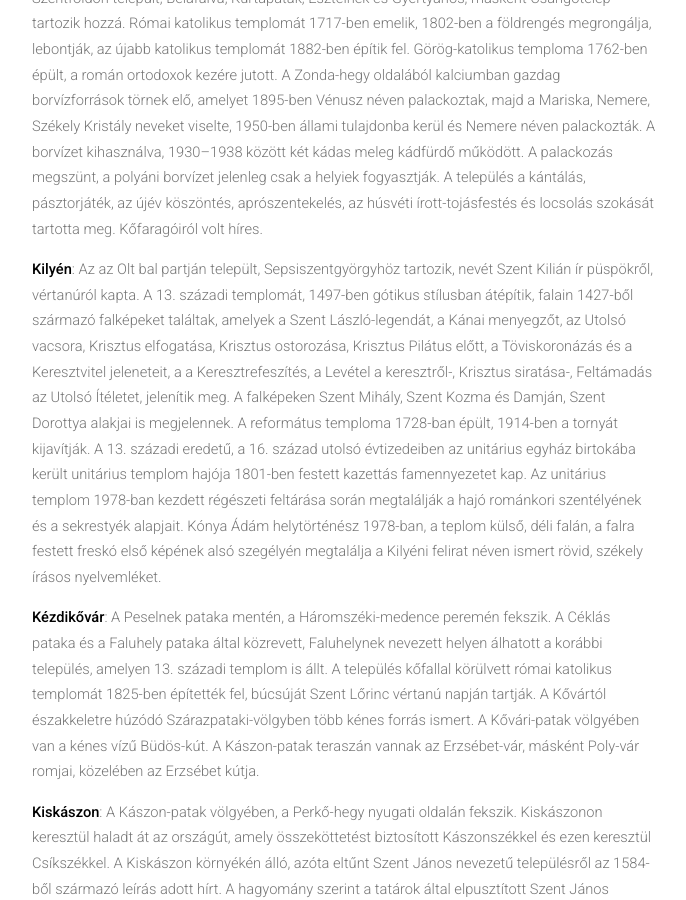
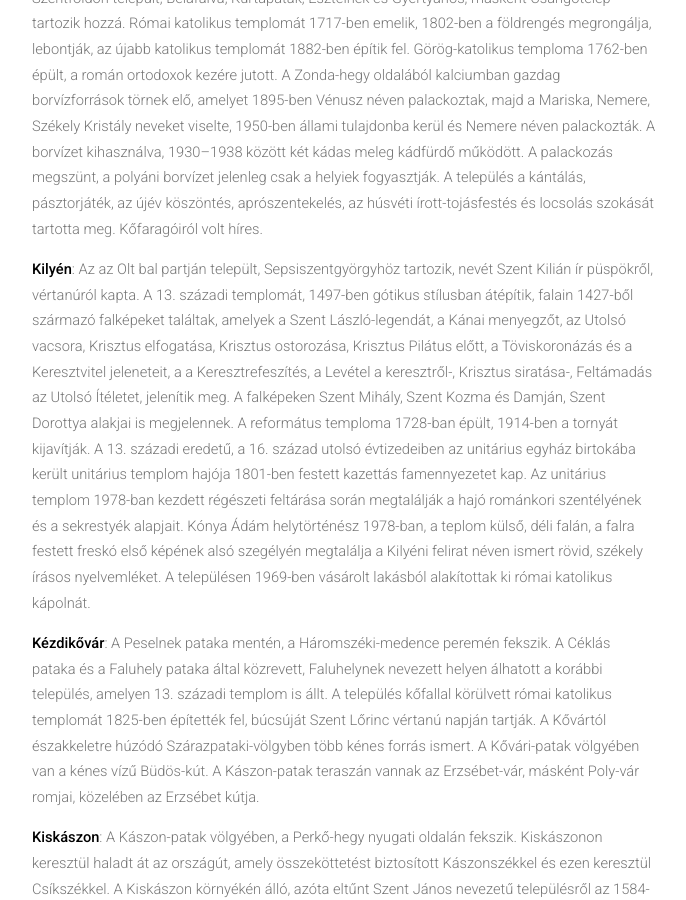
Before and after one commit to siculia/siculia.github.io, a Jekyll site: the page built from siculia-haromszek.html, in a window 1280 px wide and 900 px high, scrolled down 9650 px. Shown: the whole window, without its empty margins (128-814 px from the left). Built offline with Jekyll 4.4.1, drawn with Linux system fonts in a browser that asks for light colours; nearby versions of some CDN libraries; library files that are not in the unit come from our copies.

Commit message:
Kilyén++

```diff
--- a/siculia-haromszek.html
+++ b/siculia-haromszek.html
@@ -66,7 +66,7 @@ layout: default
 							<p style="text-align: left;"><b>Kézdialmás</b>: A Szent Mihály-hegy alatt fekszik. Római katolikus kápolnája és a harangláb 1712-ben épült. A kápolnát 1770-ben újjáépítik, 1934-ben teljesen lebontják, csak a harangláb maradt meg. Lemhénnyel együtt a Szent Mihály-hegyi templomhoz tartozott, 1948-ban lesz önálló, az Urunk mennybemenetele plébániáját 1970-ben építik fel, a VI. Kézdi-orbai főesperesi kerülethez tartozik. Római katolikus kőtemploma 1983-ban a kápolna helyén épül fel. A búcsúját áldozócsütörtökön, Jézus Krisztus mennybemenetelének ünnepén tartotta. A településen élő népszokás a határkerülés.</p>
 							<p style="text-align: left;"><b>Kézdiszentlélek</b>: A felső-háromszéki Kézdiszentlélek a Kászon-patak bal partján, a Perkő-hegy lábánál fekszik. Kézdiszentlélekhez tartozik Kiskászon, Kézdikővár (Peselnek) és Szárazpatak. A Kézdiszentlélek fölötti Perkő tetején épült a Perkő vára, amelynek végleges pusztulása 1581–1598-ban következett be. A Perkő tetején kápolna áll. Háromszék szent hegye, a Perő lábánál fekvő várteplomán az 1401-es évszám olvasható, először 1622-ben, majd 1773-ban újítják fel, templomtornyát 1713-ban építik át. A szentélyt az 1980-as években két oldaltérrel bővítik, megsemmisítve a középkori sekrestyét és a vakolat alatt megbúvó külső és belső falfestmények jó részét. A vártemplom 1996-ban történt szakszerűtlen felújításakor elpusztul a megmaradt, a hajó külső falát díszítő középkori falképes felület. A várteplom körüli fal kilencszögű, kerek sarokvédő tornyokkal ellátott, oldalfalba befalazott, 15. századi, homokkőből faragott késő gótikus szentségtartó fülkét helyeztek el. Búcsúját pünkösdhétfőn tartják. A Perkő lábánál áll a kézdiszentléleki Tarnóczi- avagy Mikes-kastély romja. A Könczey-ház 1608-ban a Tamás-ház 1812-ben épült. Borvízforrásai a Malomkert-forrás, a Kosolya-forrás, Tóth Csaba udvari kútja.</p>
 							<p style="text-align: left;"><b>Kézdiszentkereszt</b>: Kézdiszentkereszt, másként Polyán a háromszéki medence észali részén, a Szentföldön települt, Bélafalva, Kurtapatak, Esztelnek és Gyertyános, másként Csángótelep tartozik hozzá. Római katolikus templomát 1717-ben emelik, 1802-ben a földrengés megrongálja, lebontják, az újabb katolikus templomát 1882-ben építik fel. Görög-katolikus temploma 1762-ben épült, a román ortodoxok kezére jutott. A Zonda-hegy oldalából kalciumban gazdag borvízforrások törnek elő, amelyet 1895-ben Vénusz néven palackoztak, majd a Mariska, Nemere, Székely Kristály neveket viselte, 1950-ben állami tulajdonba kerül és Nemere néven palackozták. A borvízet kihasználva, 1930–1938 között két kádas meleg kádfürdő működött. A palackozás megszünt, a polyáni borvízet jelenleg csak a helyiek fogyasztják. A település a kántálás, pásztorjáték, az újév köszöntés, aprószentekelés, az húsvéti írott-tojásfestés és locsolás szokását tartotta meg. Kőfaragóiról volt híres.</p>
-							<p style="text-align: left;"><b>Kilyén</b>: Az az Olt bal partján települt, Sepsiszentgyörgyhöz tartozik, nevét Szent Kilián ír püspökről, vértanúról kapta. A 13. századi templomát, 1497-ben gótikus stílusban átépítik, falain 1427-ből származó falképeket találtak, amelyek a Szent László-legendát, a Kánai menyegzőt, az Utolsó vacsora, Krisztus elfogatása, Krisztus ostorozása, Krisztus Pilátus előtt, a Töviskoronázás és a Keresztvitel jeleneteit, a a Keresztrefeszítés, a Levétel a keresztről-, Krisztus siratása-, Feltámadás az Utolsó Ítéletet,  jelenítik meg. A falképeken Szent Mihály, Szent Kozma és Damján, Szent Dorottya alakjai is megjelennek. A református temploma 1728-ban épült, 1914-ben a tornyát kijavítják. A 13. századi eredetű, a 16. század utolsó évtizedeiben az unitárius egyház birtokába került unitárius templom hajója 1801-ben festett kazettás famennyezetet kap. Az unitárius templom 1978-ban kezdett régészeti feltárása során megtalálják a hajó románkori szentélyének és a sekrestyék alapjait. Kónya Ádám helytörténész 1978-ban, a teplom külső, déli falán, a falra festett freskó első képének alsó szegélyén megtalálja a Kilyéni felirat néven ismert rövid, székely írásos nyelvemléket. </p>
+							<p style="text-align: left;"><b>Kilyén</b>: Az az Olt bal partján települt, Sepsiszentgyörgyhöz tartozik, nevét Szent Kilián ír püspökről, vértanúról kapta. A 13. századi templomát, 1497-ben gótikus stílusban átépítik, falain 1427-ből származó falképeket találtak, amelyek a Szent László-legendát, a Kánai menyegzőt, az Utolsó vacsora, Krisztus elfogatása, Krisztus ostorozása, Krisztus Pilátus előtt, a Töviskoronázás és a Keresztvitel jeleneteit, a a Keresztrefeszítés, a Levétel a keresztről-, Krisztus siratása-, Feltámadás az Utolsó Ítéletet,  jelenítik meg. A falképeken Szent Mihály, Szent Kozma és Damján, Szent Dorottya alakjai is megjelennek. A református temploma 1728-ban épült, 1914-ben a tornyát kijavítják. A 13. századi eredetű, a 16. század utolsó évtizedeiben az unitárius egyház birtokába került unitárius templom hajója 1801-ben festett kazettás famennyezetet kap. Az unitárius templom 1978-ban kezdett régészeti feltárása során megtalálják a hajó románkori szentélyének és a sekrestyék alapjait. Kónya Ádám helytörténész 1978-ban, a teplom külső, déli falán, a falra festett freskó első képének alsó szegélyén megtalálja a Kilyéni felirat néven ismert rövid, székely írásos nyelvemléket. A településen 1969-ben vásárolt lakásból alakítottak ki római katolikus kápolnát.</p>
 							<p style="text-align: left;"><b>Kézdikővár</b>: A Peselnek pataka mentén, a Háromszéki-medence peremén fekszik. A Céklás pataka és a Faluhely pataka által közrevett, Faluhelynek nevezett helyen álhatott a korábbi település, amelyen 13. századi templom is állt. A település kőfallal körülvett római katolikus templomát 1825-ben építették fel, búcsúját Szent Lőrinc vértanú napján tartják. A Kővártól északkeletre húzódó Szárazpataki-völgyben több kénes forrás ismert. A Kővári-patak völgyében van a kénes vízű Büdös-kút. A Kászon-patak teraszán vannak az Erzsébet-vár, másként Poly-vár romjai, közelében az Erzsébet kútja.</p>
 							<p style="text-align: left;"><b>Kiskászon</b>: A Kászon-patak völgyében, a Perkő-hegy nyugati oldalán fekszik. Kiskászonon keresztül haladt át az országút, amely összeköttetést biztosított Kászonszékkel és ezen keresztül Csíkszékkel. A Kiskászon környékén álló, azóta eltűnt Szent János nevezetű településről az 1584-ből származó leírás adott hírt. A hagyomány szerint a tatárok által elpusztított Szent János településről a lakók Polyánba költöztek. Római katolikus temploma egy lakóház átalakításából jön létre 1978-1984 között. Szent Margit tiszteletére szentelt temploma 1985-ben épült fel, búcsúját Magyarországi Szent Margit napján tartja. A megrongálódott római katolikus templom mellett, kétszáz hívő befogadására alkalmas új templom és közösségi ház épül, az alapkövét 2016-ban helyezték el, a templomszentelésre 2020-ben kerülhet sor. A sepsiszentgyörgyi Székely Nemzeti Múzeum részeként 1996. augusztus 18-án létrejön a Bucsújárók emlékháza, itt őrzik azokat az emlékeket, búcsújáró zászlókat, csengettyűket, kegytárgyakat, szobrokat, énekes és imakönyveket, feszületeket, amelyeket a zarándokok a perkői, a csíksomlyói, szent-annai és más búcsúk alkalmával vittek magukkal.</p>
 							<p style="text-align: left;"><b>Kispatak</b>: Nagypatak mellett, a Kispatak völgyében települt, a kisborosnyói egyházhoz tartozik.</p>
```
